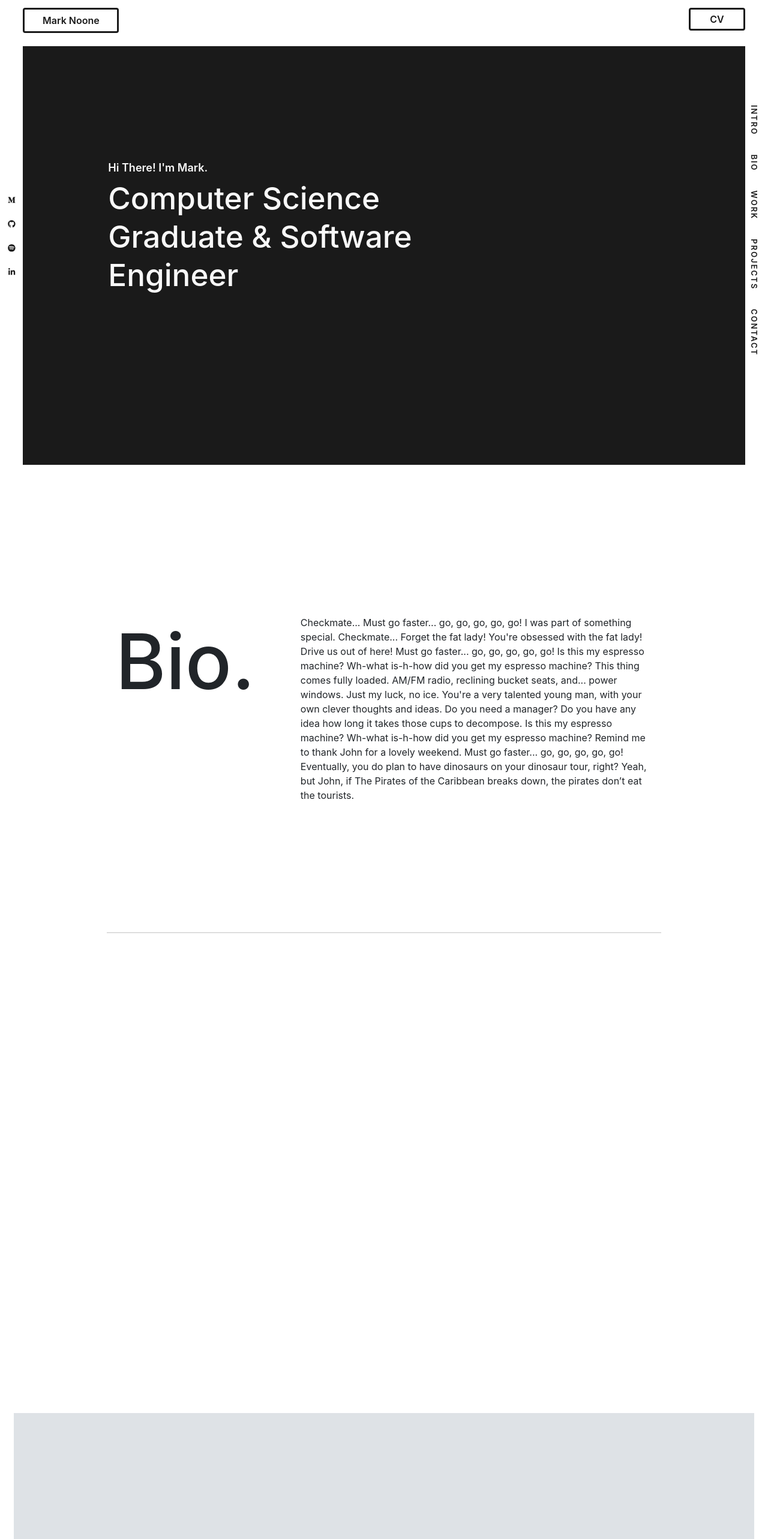
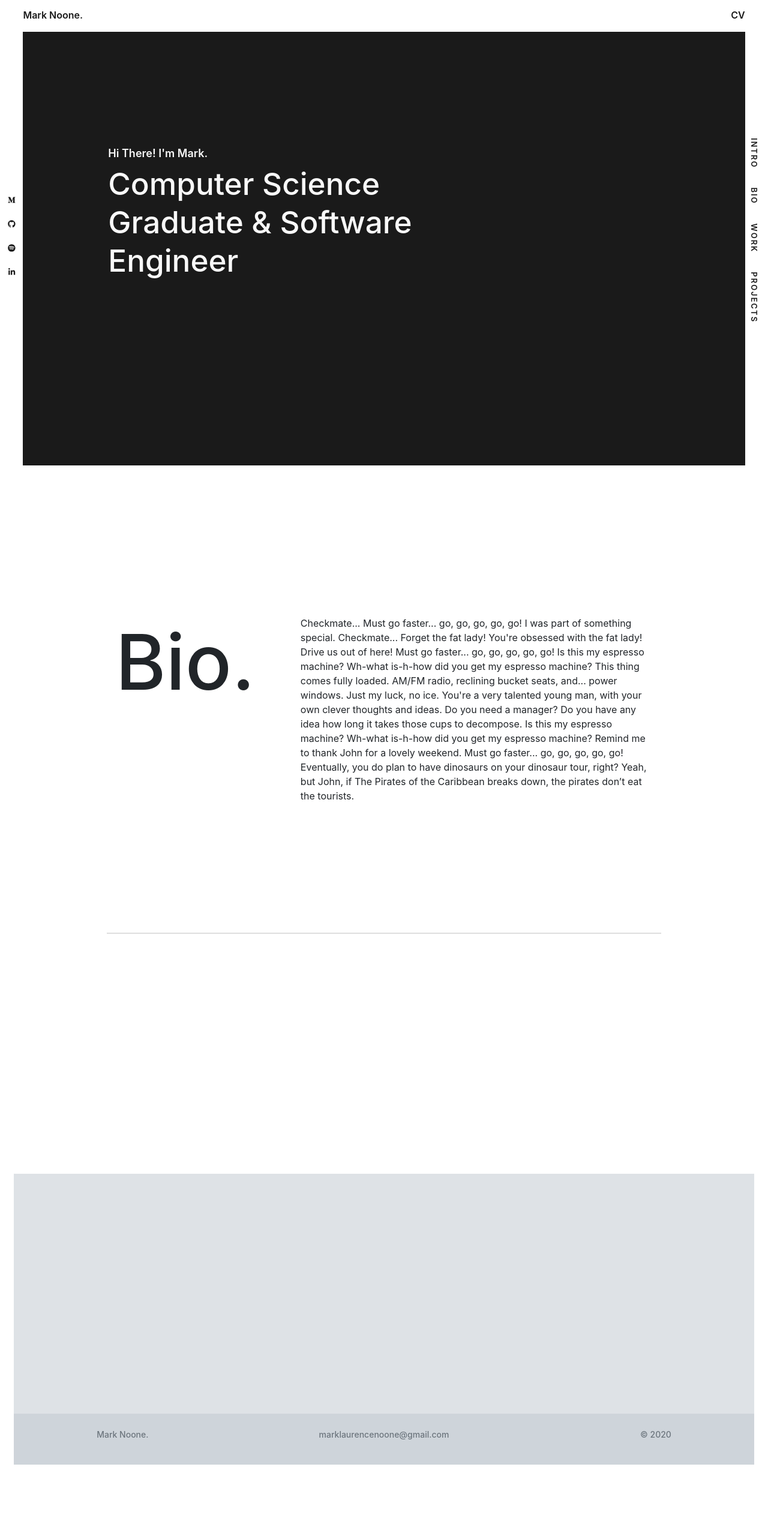
Before and after one commit to marknoone/Personal-Portfolio, a React (Create React App) app: page / in a window 1280 px wide. Shown: the top 2566 px of the page at 60% size. After the commit the page ends 2442 px from the top, so only its background shows below. Built offline with nearby package versions, Linux system fonts and the light colour scheme.

Commit message:
Header polish removed contact

```diff
--- a/src/app/app.css.tsx
+++ b/src/app/app.css.tsx
@@ -10,11 +10,11 @@ export const PrimaryColourBG: CSS.Properties = { backgroundColor: '#72EFDD' }
 
 // Layout elements
 export const MainContainer: CSS.Properties = {
-    padding: '.5vw 3vw',
+    padding: '0vw 3vw',
 }
 
 export const LandingSectionLayout: CSS.Properties = {
-    height: 'calc(100vh - 8vw)',
+    height: 'calc(100vh - 6vw)',
     width: '100%',
     backgroundColor: '#1A1A1A',
     padding: '32px',
--- a/src/app/app.tsx
+++ b/src/app/app.tsx
@@ -63,16 +63,19 @@ const App:React.FunctionComponent = () => {
           <div className="row justify-content-center" style={{paddingBottom: '25vh'}} id="work">
             <div className="col-lg-9" style={{borderTop: '2px solid #dedede', paddingBottom: '25vh'}}></div>
 
+
           </div>
 
           {/* ----------------- Projects Section ----------- */}
-          <div className="row" style={{...ContentSection}} id="projects"></div>
+          <div className="row" style={{...ContentSection, backgroundColor: '#DEE2E6'}} id="projects"></div>
 
-          {/* --------------- Contact Section ---------- */}
-          <div className="row" style={{...ContentSection, backgroundColor: '#DEE2E6'}} id="contact"></div>
 
           {/* ------------------ Footer ---------------- */}
-          <div className="row" style={{...ContentSection, backgroundColor: '#CED4DA'}}></div>
+          <div className="row justify-content-center" style={{color: '#6C757D', backgroundColor: '#CED4DA', padding: '24px', fontWeight: 500, fontSize: '14px'}}>
+            <div className="col-lg-3" style={{textAlign: 'left'}}><p>Mark Noone.</p></div>
+            <div className="col-lg-4" style={{textAlign: 'center'}}><p>marklaurencenoone@gmail.com</p></div>
+            <div className="col-lg-3" style={{textAlign: 'right'}}><p>© 2020</p></div>
+          </div>
 
         </div>
       </div>
--- a/src/app/components/borderBtn/borderBtn.css
+++ b/src/app/components/borderBtn/borderBtn.css
@@ -1,17 +1,14 @@
 .border-btn {
     display: block;
     color: #1A1A1A;
-    border: 3px solid #1A1A1A;
-    border-radius: 4px;
-    padding: 4px 32px;
     font-weight: 600;
     font-size: 16px;
     cursor: pointer;
+    text-align: right;
 }
 
 .border-btn:hover {
     text-decoration: none;
-    background-color: #1A1A1A;
-    color: #f8f8f8;
-    border: none;
+    color: #1A1A1A;
+    border-bottom: 2px solid #1A1A1A;
 }
--- a/src/app/components/brand/brand.tsx
+++ b/src/app/components/brand/brand.tsx
@@ -4,13 +4,10 @@ const Brand: React.FunctionComponent = () => {
     return <p style={{
         fontSize: '16px',
         fontWeight: 600,
-        textAlign: 'center',
-        padding: '6px 24px',
+        textAlign: 'left',
         color: '#1A1A1A',
         maxWidth: '160px',
-        border: '3px solid #1A1A1A',
-        borderRadius: '4px'
-    }}>Mark Noone</p>
+    }}>Mark Noone.</p>
 }
 
 export default Brand;
--- a/src/app/components/shortcutspanel/shortcuts.tsx
+++ b/src/app/components/shortcutspanel/shortcuts.tsx
@@ -7,7 +7,6 @@ const ShortcutsPanel: React.FunctionComponent = () => {
         <li><a href="#bio">BIO</a></li>
         <li><a href="#work">WORK</a></li>
         <li><a href="#projects">PROJECTS</a></li>
-        <li><a href="#contact">CONTACT</a></li>
     </ul>
 }
 
```
